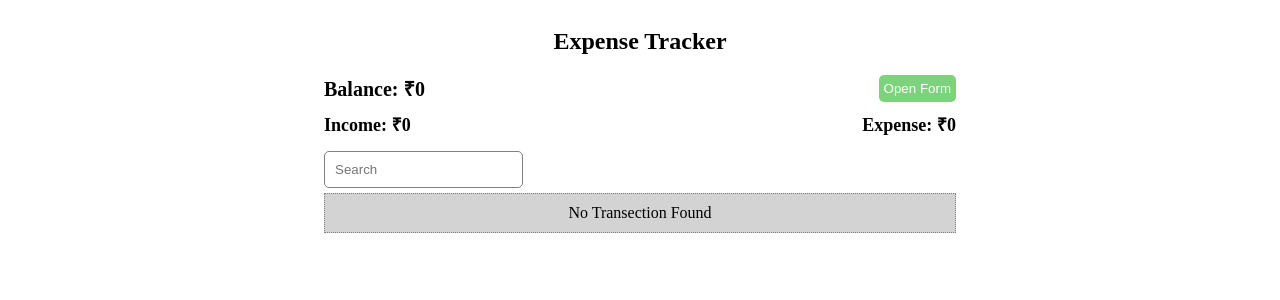
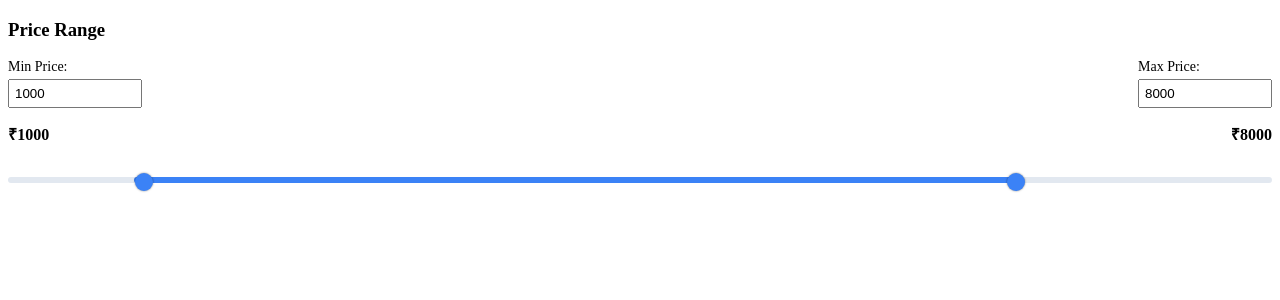
Before and after one commit to PrachiGour2023/machine-coding-frontend, a React (Vite) app: page / in a window 1280 px wide. Shown: the top 300 px of the page. Built offline with nearby package versions, Linux system fonts and the light colour scheme.

Commit message:
price range slider implemented

```diff
--- a/src/App.css
+++ b/src/App.css
@@ -1,98 +1,89 @@
-.container {
-  display: flex;
-  justify-content: center;
-  align-items: center;
-  flex-direction: column;
+.price-range-container {
+  max-width: 400px;
+  margin: 20px auto;
+  font-family: sans-serif;
 }
 
-.section {
-   width: 50%;
+.input-container {
+  display: flex;
+  justify-content: space-between;
+  margin-bottom: 15px;
 }
 
-.header {
+.input-container label {
+  display: flex;
+  flex-direction: column;
+  font-size: 14px;
+}
+
+.input-container input[type="number"] {
+  padding: 5px;
+  margin-top: 4px;
+  width: 120px;
+}
+
+.values-display {
   display: flex;
   justify-content: space-between;
+  margin-bottom: 15px;
+  font-weight: bold;
 }
 
-.header span {
-  font-weight:bolder;
-  font-size: 20px;
+.slider-wrapper {
+  position: relative;
+  width: 100%;
+  height: 40px;
 }
 
-.header button {
-  background-color: rgb(124, 211, 124);
-  border: none;
-  color: white;
-  padding: 5px;
-  border-radius: 5px;
-  cursor: pointer;
+.slider-track,
+.slider-range-fill {
+  position: absolute;
+  height: 6px;
+  top: 17px;
+  border-radius: 3px;
 }
 
-.form {
-  display: flex;
-  flex-direction: column;
+.slider-track {
+  background-color: #e2e8f0;
+  width: 100%;
 }
 
-.form input , .form select {
-  padding: 10px;
-  margin: 5px 0px;
-  border-radius: 5px;
-  border: 1px solid grey;
+.slider-range-fill {
+  background-color: #3b82f6;
 }
 
-.transaction-btn {
-  background-color: rgb(124, 124, 244);
-  color: white;
-  border: none;
-  padding: 10px;
-  border-radius: 5px;
-  font-weight: bold;
-  cursor: pointer;
+.thumb {
+  position: absolute;
+  width: 100%;
+  height: 0;
+  top: 20px;
+  background: none;
+  pointer-events: none;
+  appearance: none;
+  -webkit-appearance: none;
 }
 
-.display-details {
-  display: flex;
-  justify-content: space-between;
+/* Webkit Thumbs (Chrome, Safari, Edge) */
+.thumb::-webkit-slider-thumb {
+  pointer-events: auto;
+  appearance: none;
+  -webkit-appearance: none;
+  width: 18px;
+  height: 18px;
+  border-radius: 50%;
+  background-color: #3b82f6;
+  cursor: pointer;
+  box-shadow: 0 0 2px rgba(0, 0, 0, 0.5);
 }
 
-.display-details span {
-  font-size: 18px;
-  font-weight: bold;
-  margin: 10px 0;
+/* Firefox Thumbs */
+.thumb::-moz-range-thumb {
+  pointer-events: auto;
+  appearance: none;
+  width: 18px;
+  height: 18px;
+  border-radius: 50%;
+  background-color: #3b82f6;
+  cursor: pointer;
+  box-shadow: 0 0 2px rgba(0, 0, 0, 0.5);
 }
-
-.search {
-  padding: 10px;
-  margin: 5px 0px;
-  border-radius: 5px;
-  border: 1px solid grey;
-  width: stretch;
-}
-
-.not-found {
-  border: 1px grey dotted;
-  display: flex;
-  justify-content: center;
-  padding: 10px;
-  background-color: lightgray;
-}
-
-.records {
-  display: flex;
-  justify-content: space-between;
-  align-items: center;
-  background-color: whitesmoke;
-  padding: 8px;
-  border-radius: 5px;
-  margin: 8px 0px;
-}
-
-.records button {
-  background-color: orangered;
-  border: none;
-  color: white;
-  font-weight: bold;
-  padding: 5px;
-  border-radius: 5px;
-  cursor: pointer;
-}
--- a/src/App.tsx
+++ b/src/App.tsx
@@ -1,12 +1,12 @@
 import "./App.css"
 import { ErrorBoundary } from "./ErrorBoundary";
-import ExpenseTracker from "./ExpenseTracker";
+import PriceRangeSlider from "./PriceRangeSlider";
 
 export default function App() {
 
   return (
     <ErrorBoundary>
-      <ExpenseTracker />
+      <PriceRangeSlider />
     </ErrorBoundary>
   );
 }
--- a/src/ExpenseTracker.tsx
+++ /dev/null
@@ -1,126 +0,0 @@
-import { useState } from 'react'
-
-
-interface ExpenseData {
-  id: number;
-  title: string;
-  amount: number;
-  type: string;
-}
-
-const ExpenseTracker = () => {
-
-  const [title, setTitle] = useState<string>('');
-  const [amount, setAmount] = useState<string>('');
-  const [type, setType] = useState<string>('income');
-  const [isOpen, setIsOpen] = useState<boolean>(false);
-  const [search, setSearch] = useState<string>('')
-  const [expenseList, setExpenseList] = useState<ExpenseData[]>([])
-
-  const handleFormOpen = () => {
-    setIsOpen(!isOpen)
-  }
-
-  const AddTransaction = () => {
-    const data = {
-      id: Date.now(),
-      title,
-      amount: Number(amount),
-      type
-    }
-    setExpenseList([...expenseList, data])
-    setAmount('')
-    setTitle('')
-    setType('')
-  }
-
-  const total_income = expenseList.reduce((acc: number, curr: ExpenseData) => {
-    if (curr.type === "income") {
-      acc = acc + curr.amount
-    }
-    return acc
-  }, 0)
-
-  const total_expense = expenseList.reduce((acc: number, curr: ExpenseData) => {
-    if (curr.type === "expense") {
-      acc = acc + curr.amount
-    }
-    return acc
-  }, 0)
-
-  const total_balance = total_income - total_expense
-
-  const removeExpenseItems = (id: number) => {
-    setExpenseList(prev =>
-      prev.filter(item => item.id != id)
-    )
-  }
-
-  const filteredTransaction = expenseList.filter(item => item.title.toLowerCase().includes(search.toLowerCase()))
-
-
-  return (
-    <div className='container'>
-      <h2>Expense Tracker</h2>
-      <div className='section'>
-        <div className='header'>
-          <span>Balance: ₹{total_balance}</span>
-          <button onClick={handleFormOpen}>{isOpen ? 'Close Form' : 'Open Form'}</button>
-        </div>
-
-        {isOpen && <div className='form'>
-          <input
-            type="text"
-            placeholder='Title'
-            value={title}
-            onChange={(e) => setTitle(e.target.value)}
-          />
-
-          <input
-            type="number"
-            min={0}
-            placeholder='Amount'
-            value={amount}
-            onChange={(e) => setAmount(e.target.value)}
-          />
-
-          <select value={type} onChange={(e) => setType(e.target.value)}>
-            <option value="income">Income</option>
-            <option value="expense">Expense</option>
-          </select>
-
-          <button className='transaction-btn' onClick={AddTransaction}>Add Transaction</button>
-        </div>}
-
-        <div className='display-details'>
-          <span>Income: ₹{total_income}</span>
-          <span>Expense: ₹{total_expense}</span>
-        </div>
-
-        <input type="text" placeholder='Search' className='search' value={search} onChange={(e) => setSearch(e.target.value)} />
-
-        <div>
-          {
-            filteredTransaction.length === 0 ? (
-              <span className='not-found'>No Transection Found</span>
-            ) : (
-              filteredTransaction.map((item) => {
-                return (
-                  <div key={item.id} className='records' style={{
-                    borderLeft: item.type === 'income' ? "5px solid green" : "5px solid red"
-                  }}>
-                    <span>{item.title}: ₹{item.amount}</span>
-                    <button onClick={() => removeExpenseItems(item.id)}>Remove</button>
-                  </div>
-                )
-              })
-            )
-          }
-        </div>
-
-      </div>
-    </div>
-  )
-}
-
-export default ExpenseTracker
--- /dev/null
+++ b/src/PriceRangeSlider.tsx
@@ -0,0 +1,100 @@
+import React, { useState } from 'react'
+
+let MIN = 0, MAX = 10000, STEP = 100;
+
+const PriceRangeSlider = () => {
+
+  const [minValue, setMinValue] = useState(1000);
+  const [maxValue, setMaxValue] = useState(8000);
+
+  const handleMinValue = (e: React.ChangeEvent<HTMLInputElement>) => {
+    const value = Number(e.target.value);
+    if (value <= maxValue) {
+      setMinValue(value)
+    }
+  }
+
+  const handleMaxValue = (e: React.ChangeEvent<HTMLInputElement>) => {
+    const value = Number(e.target.value);
+    if (value >= minValue) {
+      setMaxValue(value)
+    }
+  }
+
+  const getPercent = (value: number) => {
+    return (value - MIN) / (MAX - MIN) * 100
+  }
+
+  const minPercent = getPercent(minValue);
+  const maxPercent = getPercent(maxValue);
+
+
+  return (
+    <div className='container'>
+      <h3>Price Range</h3>
+
+      <div className='input-container'>
+        <label>Min Price:
+          <input
+            type="number"
+            min={MIN}
+            max={MAX}
+            step={STEP}
+            value={minValue}
+            onChange={handleMinValue}
+          />
+        </label>
+
+        <label>
+          Max Price:
+          <input
+            type='number'
+            min={MIN}
+            max={MAX}
+            step={STEP}
+            value={maxValue}
+            onChange={handleMaxValue}
+          />
+        </label>
+      </div>
+
+      <div className='values-display'>
+        <span>₹{minValue}</span>
+        <span>₹{maxValue}</span>
+      </div>
+
+      <div className='slider-wrapper'>
+        <div className='slider-track' />
+        <div
+          className='slider-range-fill'
+          style={{
+            left: `${minPercent}%`,
+            width: `${maxPercent - minPercent}%`,
+          }}
+        />
+
+        <input
+          type="range"
+          min={MIN}
+          max={MAX}
+          step={STEP}
+          value={minValue}
+          onChange={handleMinValue}
+          className='thumb thumb-min'
+        />
+
+        <input
+          type="range"
+          min={MIN}
+          max={MAX}
+          step={STEP}
+          value={maxValue}
+          onChange={handleMaxValue}
+          className='thumb thumb-max'
+        />
+      </div>
+    </div>
+  )
+}
+
+export default PriceRangeSlider
```
